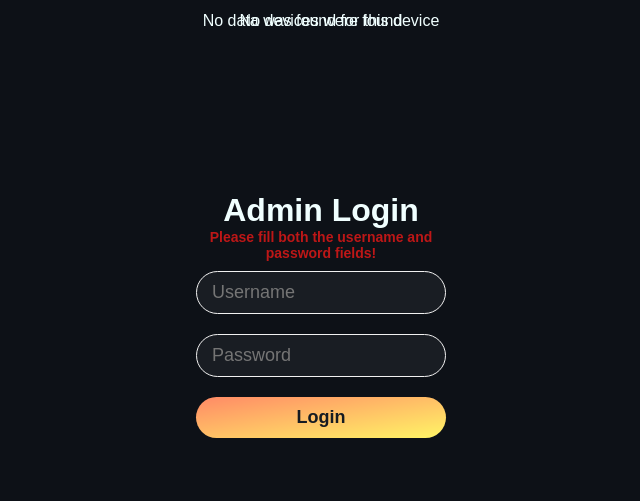
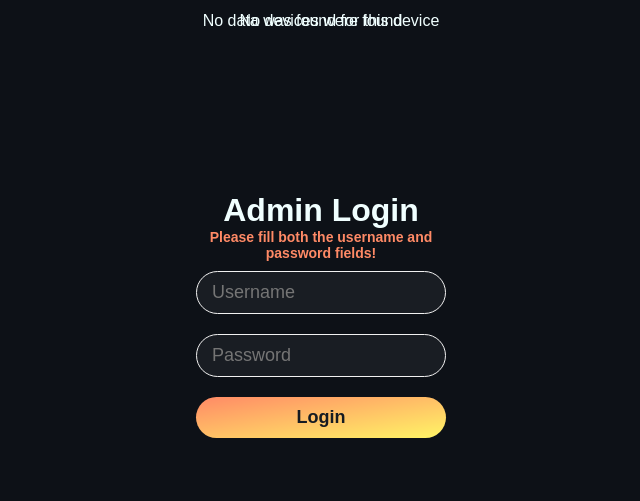
Before and after one commit to wzern/weather-pi-project, a PHP site: the page made by frontend/login.php in a window 1280 px wide. Shown: the part 68-569 px from the top of the page, without its empty margins (319-959 px from the left). Run offline with PHP 8.4, Linux system fonts and the light colour scheme; data that the repository does not hold is empty.

Commit message:
Updated error message color

```diff
--- a/frontend/css/styles.css
+++ b/frontend/css/styles.css
@@ -121,7 +121,7 @@ body {
 
 #loginH2 {
   font-size: 14px;
-  color: rgb(189, 23, 23);
+  color: rgb(255, 138, 102);
   text-align: center;
   width: 100%;
 }
```
